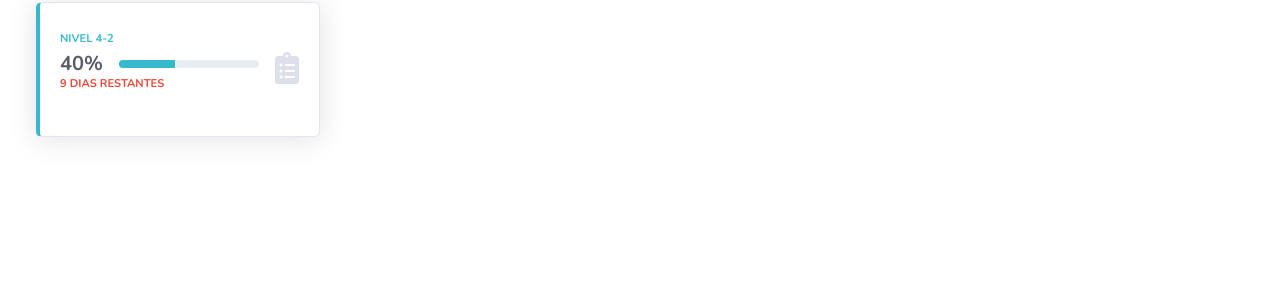
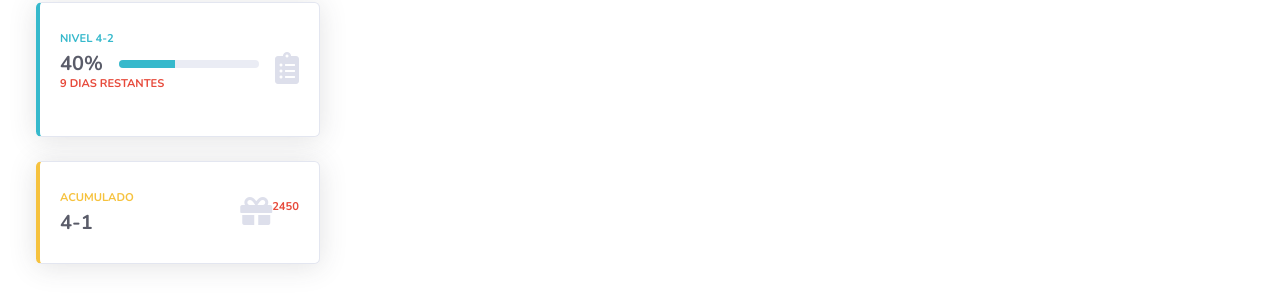
Before and after one commit to ardache/15dias, a website: page index.html in a window 1280 px wide. Shown: the part 433-740 px from the top of the page. Drawn offline with nearby package versions, Linux system fonts and the light colour scheme.

Commit message:
acumulado integration

```diff
--- a/index.html
+++ b/index.html
@@ -83,6 +83,28 @@
 
 
 
+          <!-- Pending Requests Card Example -->
+          <div class="col-xl-3 col-md-6 mb-4">
+            <div class="card border-left-warning shadow h-100 py-2">
+              <div class="card-body">
+                <div class="row no-gutters align-items-center">
+                  <div class="col mr-2">
+                    <div class="text-xs font-weight-bold text-warning text-uppercase mb-1">Acumulado</div>
+                    <div class="h5 mb-0 font-weight-bold text-gray-800">4-1</div>
+                  </div>
+                  <div class="col-auto">
+                    <i class="fas fa-gift fa-2x text-gray-300"></i>
+                  </div>
+                  <div class=""><a class="text-xs font-weight-bold text-danger text-uppercase mb-1" href="#" target="_blank">2450</p></a></div>
+                </div>
+              </div>
+            </div>
+          </div>
+        </div>
+
+
+
+
 
   <!-- Countdown -->
   <script src="js/demo/count-down-sexoparty.js"></script>
```
